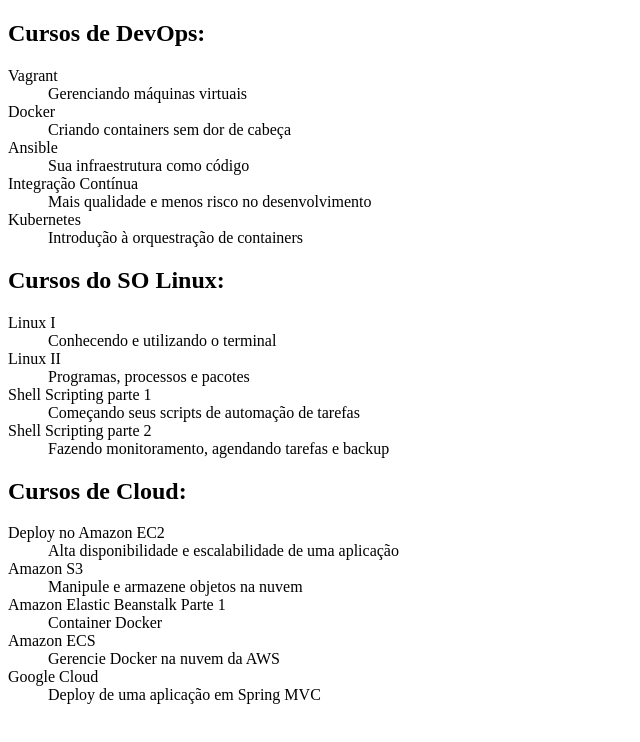
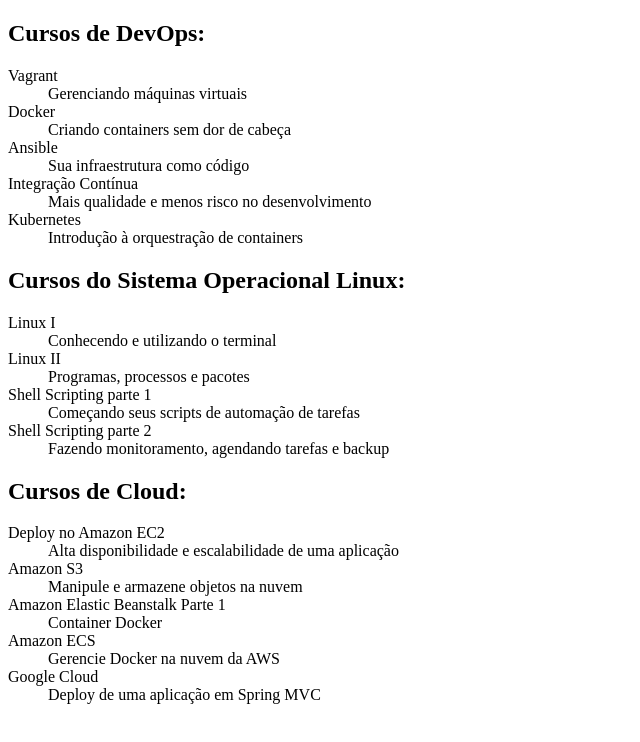
Before and after one commit to CassiusThalles/curso_alura_git_e_github, a plain HTML site: page index.html in a window 1280 px wide. Shown: the whole page, without its empty margins (0-640 px from the left). Drawn offline with Linux system fonts and the light colour scheme.

Commit message:
Alterando título dos cursos de Linux

```diff
--- a/index.html
+++ b/index.html
@@ -24,7 +24,7 @@
         <dd>Introdução à orquestração de containers</dd>
     </dl>
 
-    <h2>Cursos do SO Linux:</h2>
+    <h2>Cursos do Sistema Operacional Linux:</h2>
 
     <dl>
         <dt>Linux I</dt>
```
